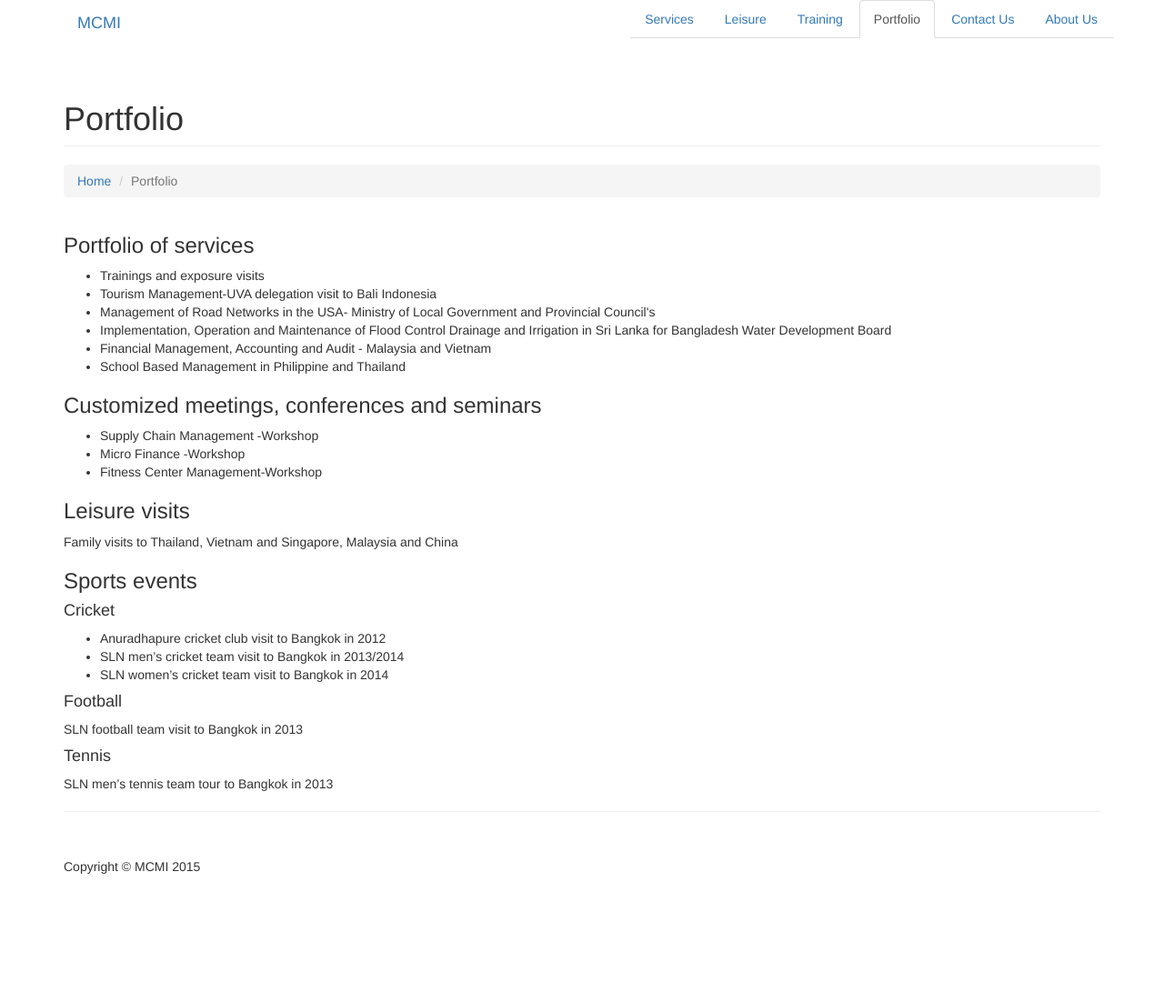
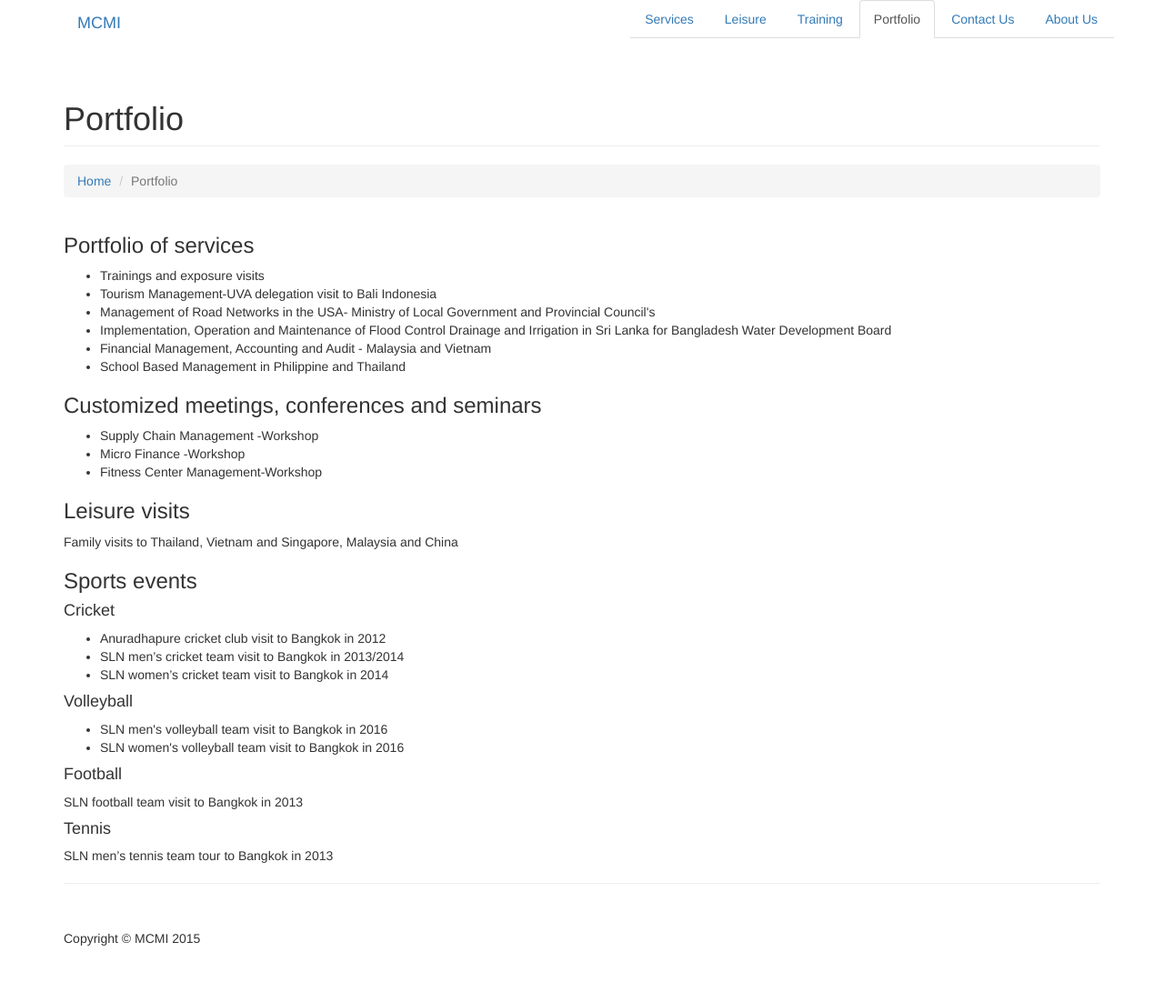
Before and after one commit to beyond2013/mcmi, a Jekyll site: the page built from portfolio.html, in a window 1280 px wide. Shown: the whole page at 91% size. Built offline with Jekyll 4.4.1, drawn with Linux system fonts in a browser that asks for light colours; before the commit the page ends 1023 px from its top, so only the background shows below that.

Commit message:
changed portfolio.html

```diff
--- a/portfolio.html
+++ b/portfolio.html
@@ -29,6 +29,11 @@ Family visits to Thailand, Vietnam and Singapore, Malaysia and China
 <li>SLN men’s cricket team visit to Bangkok in 2013/2014</li>
 <li>SLN women’s cricket team visit to Bangkok in 2014</li>
 </ul>
+<h4> Volleyball </h4>
+<ul>
+	<li> SLN men's volleyball team visit to Bangkok in 2016 </li>
+	<li> SLN women's volleyball team visit to Bangkok in 2016 </li>
+</ul>
 <h4> Football </h4>
 SLN football team visit to Bangkok in 2013
 
```
